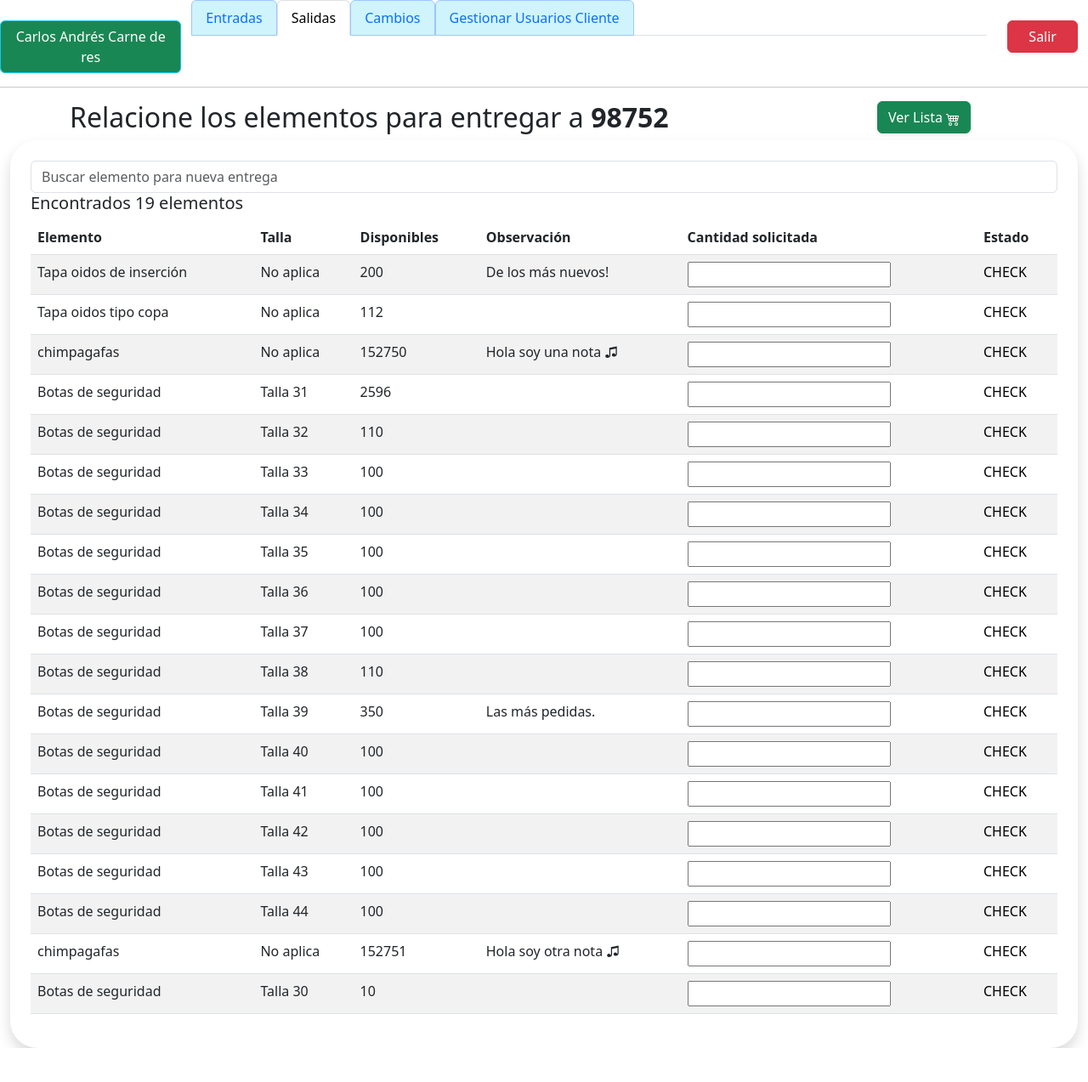
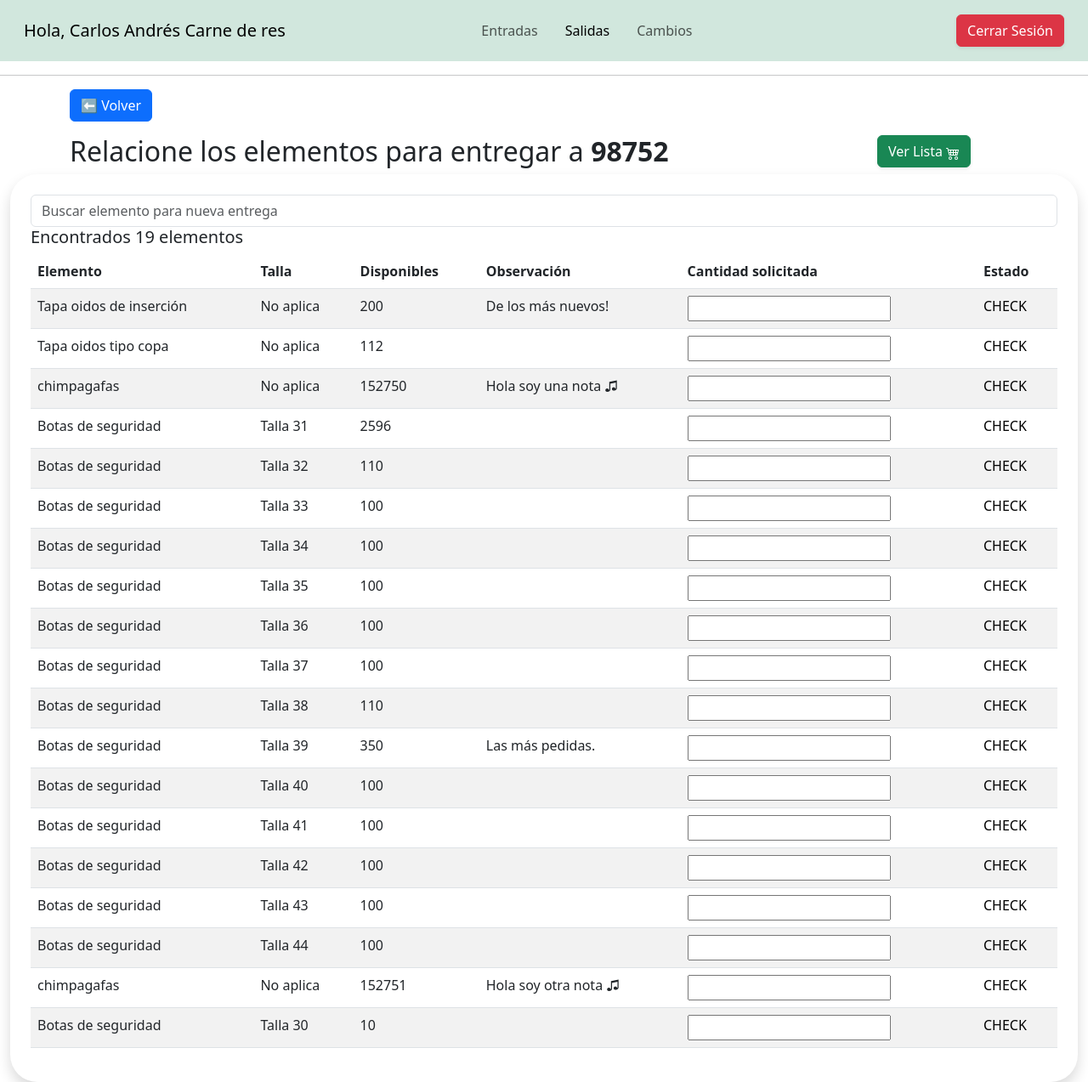
Before and after one commit to fxckcode/alma_sena, a PHP site: the page made by views/salidasPage2.php in a window 1280 px wide. Shown: the whole page at 85% size. Before the commit the page ends 1233 px from the top, so only its background shows below. Run offline with PHP 8.4, Linux system fonts and the light colour scheme; a user stored in the database is signed in; data comes from the database, SQL or seed files in the repository.

Commit message:
styling exits pages

```diff
--- a/views/entradas.php
+++ b/views/entradas.php
@@ -23,6 +23,7 @@ include("../controllers/addElements.controller.php");
   <link href="../csss/DataTables/datatables.min.css" rel="stylesheet">
   <script src="../utils/package/dist/sweetalert2.all.min.js"></script>
   <script src="../utils/package/dist/sweetalert2.min.css"></script>
+  <link rel="stylesheet" href="../csss/generalStyles.css">
 </head>
 
 <body class="vh-100">
@@ -72,7 +73,7 @@ include("../controllers/addElements.controller.php");
   </nav>
   <hr />
   <!-- Contenedor formulario -Form container -->
-  <div class="container-fluid d-flex justify-content-center flex-column">
+  <div class="container d-flex justify-content-center flex-column">
 
     <?php
     include '../controllers/addElements.controller.php';
@@ -197,7 +198,7 @@ include("../controllers/addElements.controller.php");
 
     <!-- Listado de elementos -->
     <table id="tableInventario" class="table table-striped table-bordered table-responsive table-hover nowrap" style="width: 100%;">
-      <thead class="bg-info">
+      <thead class="formColumn">
         <tr>
           <th scope="col">Categoría</th>
           <th scope="col">Elemento</th>
--- a/views/salidasPage2.php
+++ b/views/salidasPage2.php
@@ -7,9 +7,9 @@ if (empty($_SESSION['id'])) {
 
 <!-- ↓Consulta los datos del elemento cuyo id viene desde el botón editar de la vista entradas -->
 <?php
-	include ("../controllers/dbConection.php");
-	$usrId= $_GET['usrId'];
-	$selUsr= $conexion->query("SELECT * FROM usuarios where id= '$usrId'");
+include("../controllers/dbConection.php");
+$usrId = $_GET['usrId'];
+$selUsr = $conexion->query("SELECT * FROM usuarios where id= '$usrId'");
 ?>
 
 <!DOCTYPE html>
@@ -28,51 +28,66 @@ if (empty($_SESSION['id'])) {
   <div class="container-fluid">
 
     <div class="row">
-      <div class="btn border-info bg-success text-white mt-4 shadow-sm  col-2">
+      <nav class="navbar navbar-expand-lg navbar-light bg-success-subtle p-3">
+        <div class="container-fluid">
+          <a class="navbar-brand" href="#">
             <?php
-          echo $_SESSION["nombre"]
+            echo "Hola, ";
+            echo $_SESSION["nombre"];
             ?>
+          </a>
 
-      </div>
-
-      <div class="col-9">
-        <ul class="nav nav-tabs">
+          <div class="collapse navbar-collapse" id="navbarNavDropdown">
+            <ul class="navbar-nav ms-auto ">
               <li class="nav-item">
-            <a class="nav-link nav-link border-primary-subtle bg-info-subtle" aria-current="page" href="entradas.php">Entradas</a>
+                <a class="nav-link mx-2" href="entradas.php">Entradas</a>
               </li>
               <li class="nav-item">
-            <p class="nav-link active">Salidas</p>
+                <a class="nav-link mx-2 active" aria-current="page" href="./salidas.php">Salidas</a>
               </li>
               <li class="nav-item">
-            <a class="nav-link nav-link border-primary-subtle bg-info-subtle" href="cambios.php">Cambios</a>
+                <a class="nav-link mx-2" href="cambios.php">Cambios</a>
               </li>
-          <li class="nav-item">
-            <a class="nav-link nav-link border-primary-subtle bg-info-subtle" href="usuariosGestionar.php">Gestionar Usuarios Cliente</a>
+            </ul>
+            <ul class="navbar-nav ms-auto d-none d-lg-inline-flex">
+              <li class="nav-item mx-2">
+                <a class="nav-link text-dark h5" href="" target="blank"><i class="fab fa-google-plus-square"></i></a>
+              </li>
+              <li class="nav-item mx-2">
+                <a class="nav-link text-dark h5" href="" target="blank"><i class="fab fa-twitter"></i></a>
+              </li>
+              <li class="nav-item mx-2">
+                <a class="nav-link text-dark h5" href="" target="blank"><i class="fab fa-facebook-square"></i></a>
               </li>
             </ul>
           </div>
-      <div class="col-1">
+          <button class="navbar-toggler" type="button" data-bs-toggle="collapse" data-bs-target="#navbarNavDropdown" aria-controls="navbarNavDropdown" aria-expanded="false" aria-label="Toggle navigation">
+            <span class="navbar-toggler-icon"></span>
+          </button>
           <div>
-          <button class="btn btn-danger w-100 mt-4 shadow-sm "><a class="text-decoration-none text-white"
-              href="../controllers/logout.php">Salir</a></button>
-
+            <button class="btn btn-danger shadow-sm">
+              <a class="text-decoration-none text-white" href="../controllers/logout.php">Cerrar Sesión</a>
+            </button>
+            <i class="bi bi-box-arrow-left"></i>
           </div>
+        </div>
+      </nav>
     </div>
   </div>
   </div>
 
   <hr>
   <div class="container">
+    <a href="./salidas.php" class="btn btn-primary w-min mb-3">⬅ Volver</a>
     <div class="row">
       <div class="col-10 ">
         <H2>Relacione los elementos para entregar a <strong><?php echo $usrId ?></strong></H2>
         <!-- <input type="text" value="<?= $_GET['usrId'] ?>"> -->
       </div>
       <div class="col ">
-<button class="btn btn-success  shadow-sm "><a class="text-decoration-none text-white"
-              href="../controllers/logout.php">Ver Lista
+        <button class="btn btn-success  shadow-sm "><a class="text-decoration-none text-white" href="../controllers/logout.php">Ver Lista
             <svg xmlns="http://www.w3.org/2000/svg" width="16" height="16" fill="currentColor" class="bi bi-cart4" viewBox="0 0 16 16">
-                <path d="M0 2.5A.5.5 0 0 1 .5 2H2a.5.5 0 0 1 .485.379L2.89 4H14.5a.5.5 0 0 1 .485.621l-1.5 6A.5.5 0 0 1 13 11H4a.5.5 0 0 1-.485-.379L1.61 3H.5a.5.5 0 0 1-.5-.5zM3.14 5l.5 2H5V5H3.14zM6 5v2h2V5H6zm3 0v2h2V5H9zm3 0v2h1.36l.5-2H12zm1.11 3H12v2h.61l.5-2zM11 8H9v2h2V8zM8 8H6v2h2V8zM5 8H3.89l.5 2H5V8zm0 5a1 1 0 1 0 0 2 1 1 0 0 0 0-2zm-2 1a2 2 0 1 1 4 0 2 2 0 0 1-4 0zm9-1a1 1 0 1 0 0 2 1 1 0 0 0 0-2zm-2 1a2 2 0 1 1 4 0 2 2 0 0 1-4 0z"/>
+              <path d="M0 2.5A.5.5 0 0 1 .5 2H2a.5.5 0 0 1 .485.379L2.89 4H14.5a.5.5 0 0 1 .485.621l-1.5 6A.5.5 0 0 1 13 11H4a.5.5 0 0 1-.485-.379L1.61 3H.5a.5.5 0 0 1-.5-.5zM3.14 5l.5 2H5V5H3.14zM6 5v2h2V5H6zm3 0v2h2V5H9zm3 0v2h1.36l.5-2H12zm1.11 3H12v2h.61l.5-2zM11 8H9v2h2V8zM8 8H6v2h2V8zM5 8H3.89l.5 2H5V8zm0 5a1 1 0 1 0 0 2 1 1 0 0 0 0-2zm-2 1a2 2 0 1 1 4 0 2 2 0 0 1-4 0zm9-1a1 1 0 1 0 0 2 1 1 0 0 0 0-2zm-2 1a2 2 0 1 1 4 0 2 2 0 0 1-4 0z" />
             </svg></a></button>
       </div>
     </div>
@@ -83,8 +98,7 @@ if (empty($_SESSION['id'])) {
 
       <!-- Buscar elemento -->
 
-      <input class="form-control me-2 light-table-filter" data-table="table_id" type="text"
-      placeholder="Buscar elemento para nueva entrega">
+      <input class="form-control me-2 light-table-filter" data-table="table_id" type="text" placeholder="Buscar elemento para nueva entrega">
 
       <table class="table table-striped table_id ">
 
@@ -106,19 +120,19 @@ if (empty($_SESSION['id'])) {
 
           <?php
 
-$conexion=mysqli_connect("localhost","root","","almasenadb");
-$SQL="SELECT * FROM elementos as e, categorias as c, tallas
+          $conexion = mysqli_connect("localhost", "root", "", "almasenadb");
+          $SQL = "SELECT * FROM elementos as e, categorias as c, tallas
 as t where e.fkCategoria=c.idCategoria AND e.fkTalla=t.idTalla
 ";
           //$where
           $dato = mysqli_query($conexion, $SQL);
-$resultado= mysqli_num_rows($dato);
+          $resultado = mysqli_num_rows($dato);
           ?>
 
           <h5>Encontrados <?php echo $resultado; ?> elementos </h5>
           <?php
-if($dato -> num_rows >0){
-while($fila=mysqli_fetch_array($dato)){
+          if ($dato->num_rows > 0) {
+            while ($fila = mysqli_fetch_array($dato)) {
           ?>
 
 
@@ -131,12 +145,12 @@ while($fila=mysqli_fetch_array($dato)){
                 <td><?php echo $fila['existencias']; ?></td>
                 <td><?php echo $fila['observacion']; ?></a></td>
                 <td><input type="number" name="cantSol" id="cantSol"></td>
-<td><a class="text-black text-uppercase text-decoration-none" href="lista.php?id=<?= $fila['idElemento']?>">Check</a></td>
+                <td><a class="text-black text-uppercase text-decoration-none" href="lista.php?id=<?= $fila['idElemento'] ?>">Check</a></td>
               </tr>
 
             <?php
             }
-}else{
+          } else {
             ?>
             <tr class="text-center">
               <td colspan="7">No existen registros</td>
@@ -154,7 +168,8 @@ while($fila=mysqli_fetch_array($dato)){
 
   <script src="../js/acciones.js"></script>
   <script src="../js/buscador.js"></script>
-
+  <script src="../csss/bootstrap/js/bootstrap.min.js"></script>
+  <script src="../csss/DataTables/Responsive-2.5.0/js/responsive.dataTables.js"></script>
 </body>
 
 </html>
```
Also changed, not shown: csss/generalStyles.css (+10 -0 lines), views/salidas.php (+37 -25 lines). Lines whose indentation alone changed are shown as unchanged.
